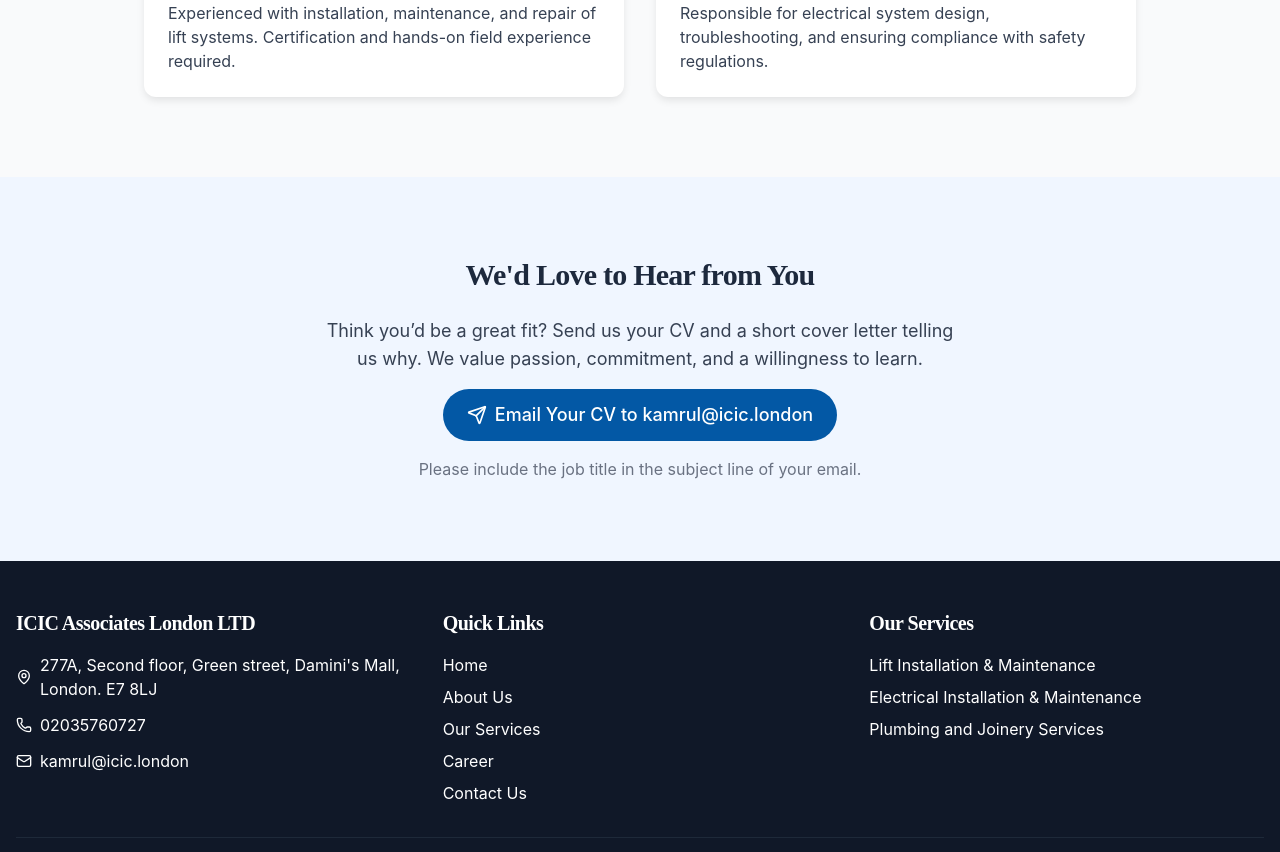
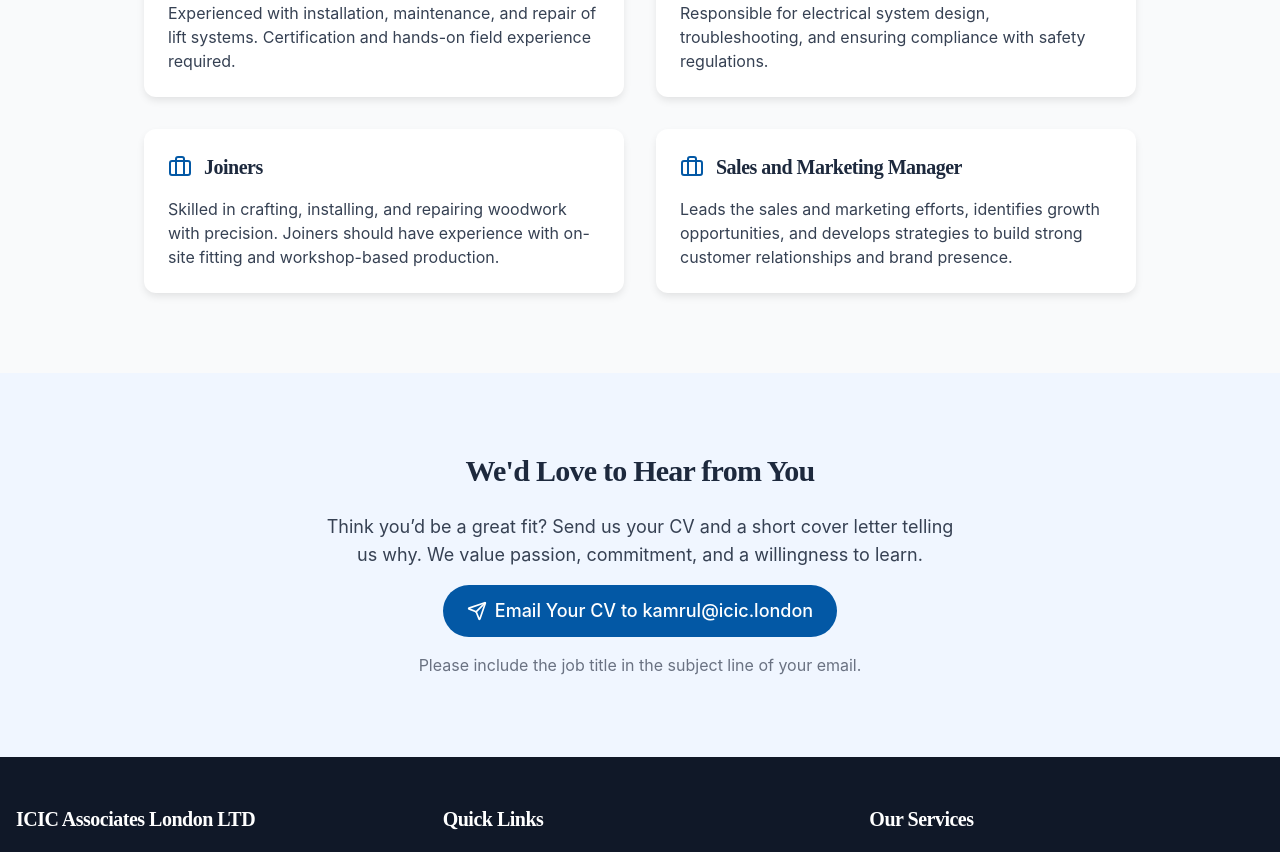
Before and after one commit to niazi12/icic_london, a Next.js app: page /career in a window 1280 px wide. Shown: the part 920-1772 px from the top of the page. Built offline with nearby package versions, Linux system fonts and the light colour scheme.

Commit message:
two more position added in career

```diff
--- a/app/(home)/career/page.jsx
+++ b/app/(home)/career/page.jsx
@@ -15,6 +15,16 @@ const Career = () => {
       description:
         "Responsible for electrical system design, troubleshooting, and ensuring compliance with safety regulations.",
     },
+    {
+      title: "Joiners",
+      description:
+        "Skilled in crafting, installing, and repairing woodwork with precision. Joiners should have experience with on-site fitting and workshop-based production.",
+    },
+    {
+      title: "Sales and Marketing Manager",
+      description:
+        "Leads the sales and marketing efforts, identifies growth opportunities, and develops strategies to build strong customer relationships and brand presence.",
+    },
   ];
 
   const containerVariants = {
@@ -29,10 +39,14 @@ const Career = () => {
   };
 
   const itemVariants = {
-    hidden: { y: 20, opacity: 0 },
+    hidden: { opacity: 0, y: 20 },
     visible: {
+      opacity: 1,
       y: 0,
-      opacity: 1,
+      transition: {
+        duration: 0.5,
+        ease: "easeOut",
+      },
     },
   };
 
@@ -45,12 +59,15 @@ const Career = () => {
     >
       {/* Hero Section */}
       <section className="bg-business-800 text-white py-20 relative overflow-hidden">
-        <div
-          className="absolute inset-0 bg-cover bg-center opacity-20"
+        <motion.div
+          initial={{ opacity: 0 }}
+          animate={{ opacity: 0.2 }}
+          transition={{ duration: 1 }}
+          className="absolute inset-0 bg-cover bg-center"
           style={{
             backgroundImage: `url(http://googleusercontent.com/image_generation_content/0)`,
           }}
-        ></div>
+        ></motion.div>
         <div className="container mx-auto px-4 text-center relative z-10">
           <motion.h1
             variants={itemVariants}
@@ -72,22 +89,24 @@ const Career = () => {
       {/* Why Work With Us */}
       <section className="py-20 bg-white">
         <div className="container mx-auto px-4 max-w-4xl text-center">
-          <motion.h2 variants={itemVariants} className="text-3xl font-bold mb-6">
-            Why Work With Us?
-          </motion.h2>
-          <motion.p
-            variants={itemVariants}
-            className="text-lg text-gray-700 mb-4"
+          <motion.div
+            initial={{ opacity: 0, y: 30 }}
+            whileInView={{ opacity: 1, y: 0 }}
+            transition={{ duration: 0.6, ease: "easeOut" }}
+            viewport={{ once: true }}
           >
+            <h2 className="text-3xl font-bold mb-6">Why Work With Us?</h2>
+            <p className="text-lg text-gray-700 mb-4">
               At our company, we value integrity, dedication, and innovation. We
               offer opportunities for career growth, continuous learning, and the
               chance to work on meaningful projects that make a real impact.
-          </motion.p>
-          <motion.p variants={itemVariants} className="text-lg text-gray-700">
+            </p>
+            <p className="text-lg text-gray-700">
               Whether you're just starting your career or bringing years of
               experience, we’re always looking for enthusiastic individuals to
               join our mission of excellence.
-          </motion.p>
+            </p>
+          </motion.div>
         </div>
       </section>
 
@@ -100,12 +119,23 @@ const Career = () => {
           >
             Current Job Openings
           </motion.h2>
-          <div className="grid grid-cols-1 md:grid-cols-2 gap-8">
+          <motion.div
+            className="grid grid-cols-1 md:grid-cols-2 gap-8"
+            variants={containerVariants}
+            initial="hidden"
+            whileInView="visible"
+            viewport={{ once: true }}
+          >
             {positions.map((position, index) => (
               <motion.div
                 key={index}
                 variants={itemVariants}
-                className="bg-white p-6 rounded-xl shadow hover:shadow-lg transition"
+                whileHover={{
+                  scale: 1.03,
+                  boxShadow: "0 8px 30px rgba(0, 0, 0, 0.12)",
+                }}
+                transition={{ type: "spring", stiffness: 200, damping: 20 }}
+                className="bg-white p-6 rounded-xl shadow transition"
               >
                 <div className="flex items-center gap-3 mb-4">
                   <Briefcase className="text-business-700 w-6 h-6" />
@@ -114,43 +144,41 @@ const Career = () => {
                 <p className="text-gray-700">{position.description}</p>
               </motion.div>
             ))}
-          </div>
+          </motion.div>
         </div>
       </section>
 
       {/* Email CV Section */}
       <section className="py-20 bg-business-50">
         <div className="container mx-auto px-4 text-center max-w-2xl">
-          <motion.h2
-            variants={itemVariants}
-            className="text-3xl font-bold mb-6"
+          <motion.div
+            initial={{ opacity: 0, y: 30 }}
+            whileInView={{ opacity: 1, y: 0 }}
+            transition={{ duration: 0.6, ease: "easeOut" }}
+            viewport={{ once: true }}
           >
+            <h2 className="text-3xl font-bold mb-6">
               We'd Love to Hear from You
-          </motion.h2>
-          <motion.p
-            variants={itemVariants}
-            className="text-lg text-gray-700 mb-4"
-          >
+            </h2>
+            <p className="text-lg text-gray-700 mb-4">
               Think you’d be a great fit? Send us your CV and a short cover
               letter telling us why. We value passion, commitment, and a
               willingness to learn.
-          </motion.p>
+            </p>
 
             <motion.a
               href="mailto:kamrul@icic.london"
-            variants={itemVariants}
+              whileTap={{ scale: 0.97 }}
               className="inline-flex items-center gap-2 bg-business-700 hover:bg-business-800 transition text-white font-medium py-3 px-6 rounded-full text-lg"
             >
               <Send className="w-5 h-5" />
               Email Your CV to kamrul@icic.london
             </motion.a>
 
-          <motion.p
-            variants={itemVariants}
-            className="text-gray-500 mt-4"
-          >
+            <p className="text-gray-500 mt-4">
               Please include the job title in the subject line of your email.
-          </motion.p>
+            </p>
+          </motion.div>
         </div>
       </section>
     </motion.main>
```
Lines whose indentation alone changed are shown as unchanged.
